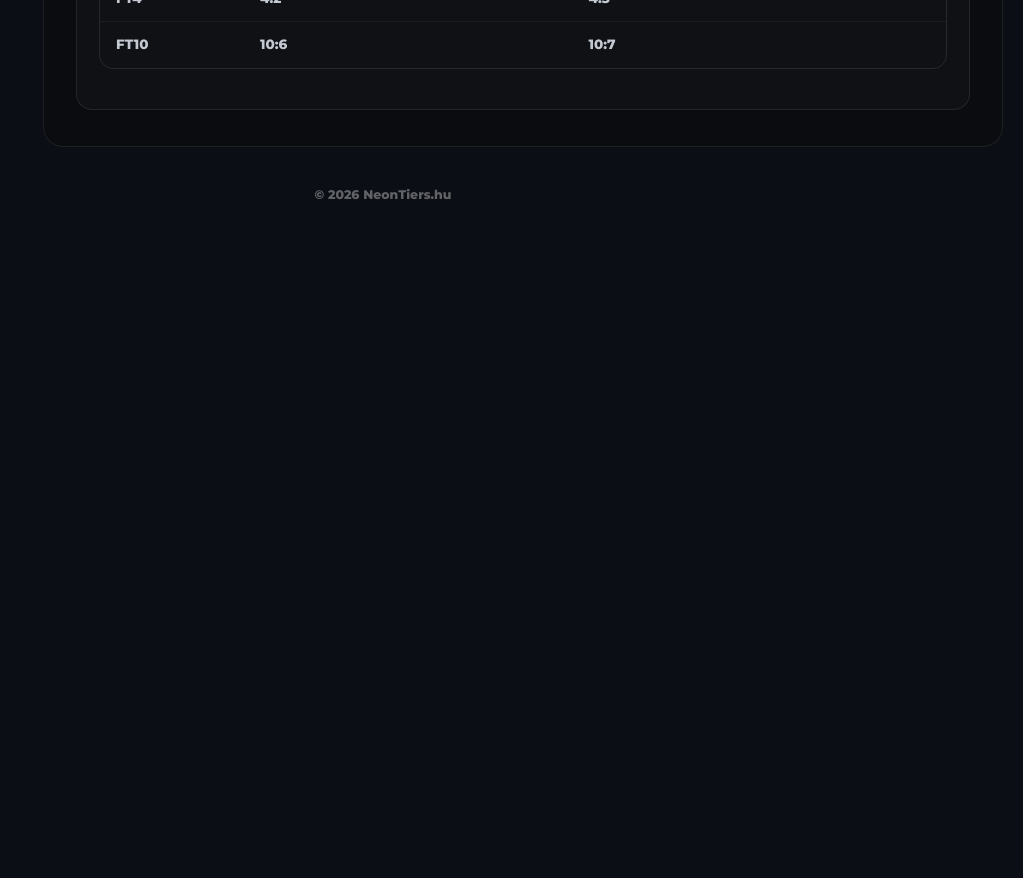
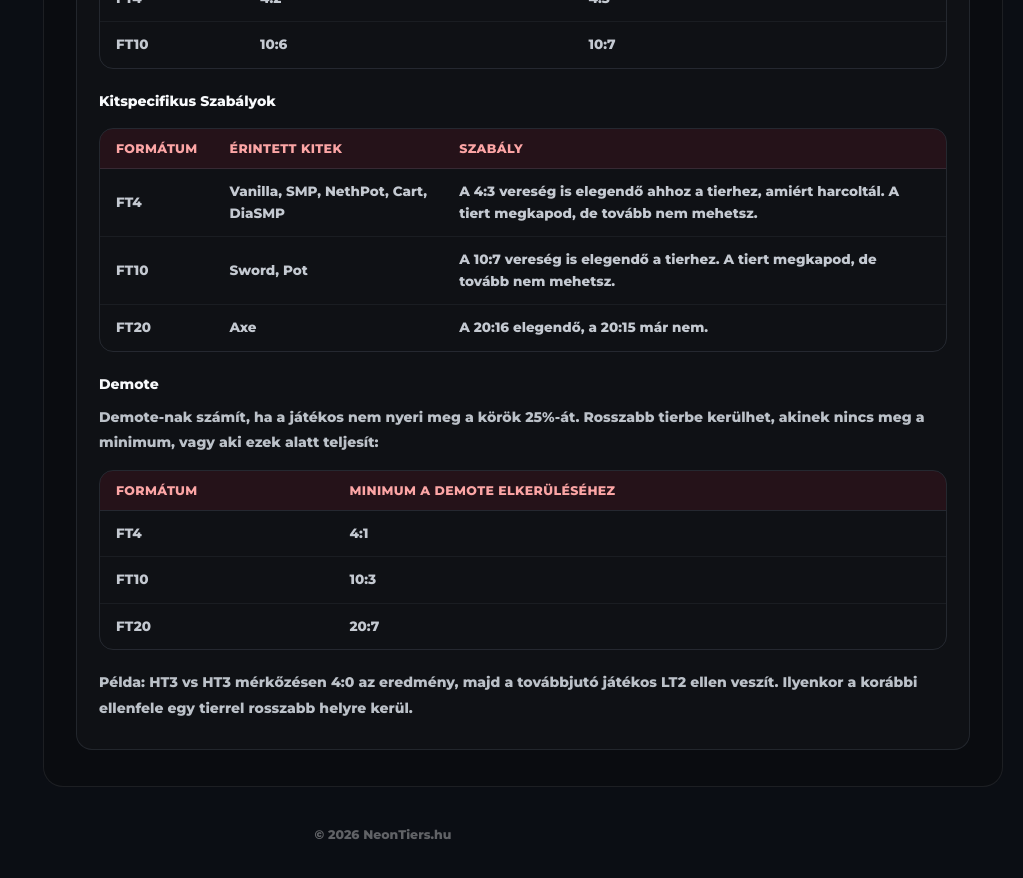
Before and after one commit to NeonGamer3220/neontiers-simple, a Next.js app: page /docs in a window 1280 px wide. Shown: the part 4200-5078 px from the top of the page, without its empty margins (257-1280 px from the left). Before the commit the page ends 4474 px from the top, so only its background shows below. Built offline with nearby package versions, Linux system fonts and the light colour scheme.

Commit message:
Add kitspecifikus szabályok and demote criteria

```diff
--- a/app/_lib/docsContent.js
+++ b/app/_lib/docsContent.js
@@ -133,6 +133,22 @@ export const MODERN_RULES_SECTIONS = [
   |---|---|---|
   | FT4 | 4:2 | 4:3 |
   | FT10 | 10:6 | 10:7 |
+
+**Kitspecifikus Szabályok**
+  | Formátum | Érintett Kitek | Szabály |
+  |---|---|---|
+  | FT4 | Vanilla, SMP, NethPot, Cart, DiaSMP | A 4:3 vereség is elegendő ahhoz a tierhez, amiért harcoltál. A tiert megkapod, de tovább nem mehetsz. |
+  | FT10 | Sword, Pot | A 10:7 vereség is elegendő a tierhez. A tiert megkapod, de tovább nem mehetsz. |
+  | FT20 | Axe | A 20:16 elegendő, a 20:15 már nem. |
+
+**Demote**
+Demote-nak számít, ha a játékos nem nyeri meg a körök 25%-át. Rosszabb tierbe kerülhet, akinek nincs meg a minimum, vagy aki ezek alatt teljesít:
+| Formátum | Minimum a demote elkerüléséhez |
+|---|---|
+| FT4 | 4:1 |
+| FT10 | 10:3 |
+| FT20 | 20:7 |
+Példa: HT3 vs HT3 mérkőzésen 4:0 az eredmény, majd a továbbjutó játékos LT2 ellen veszít. Ilyenkor a korábbi ellenfele egy tierrel rosszabb helyre kerül.
 `.trim(),
   },
 ];
```
